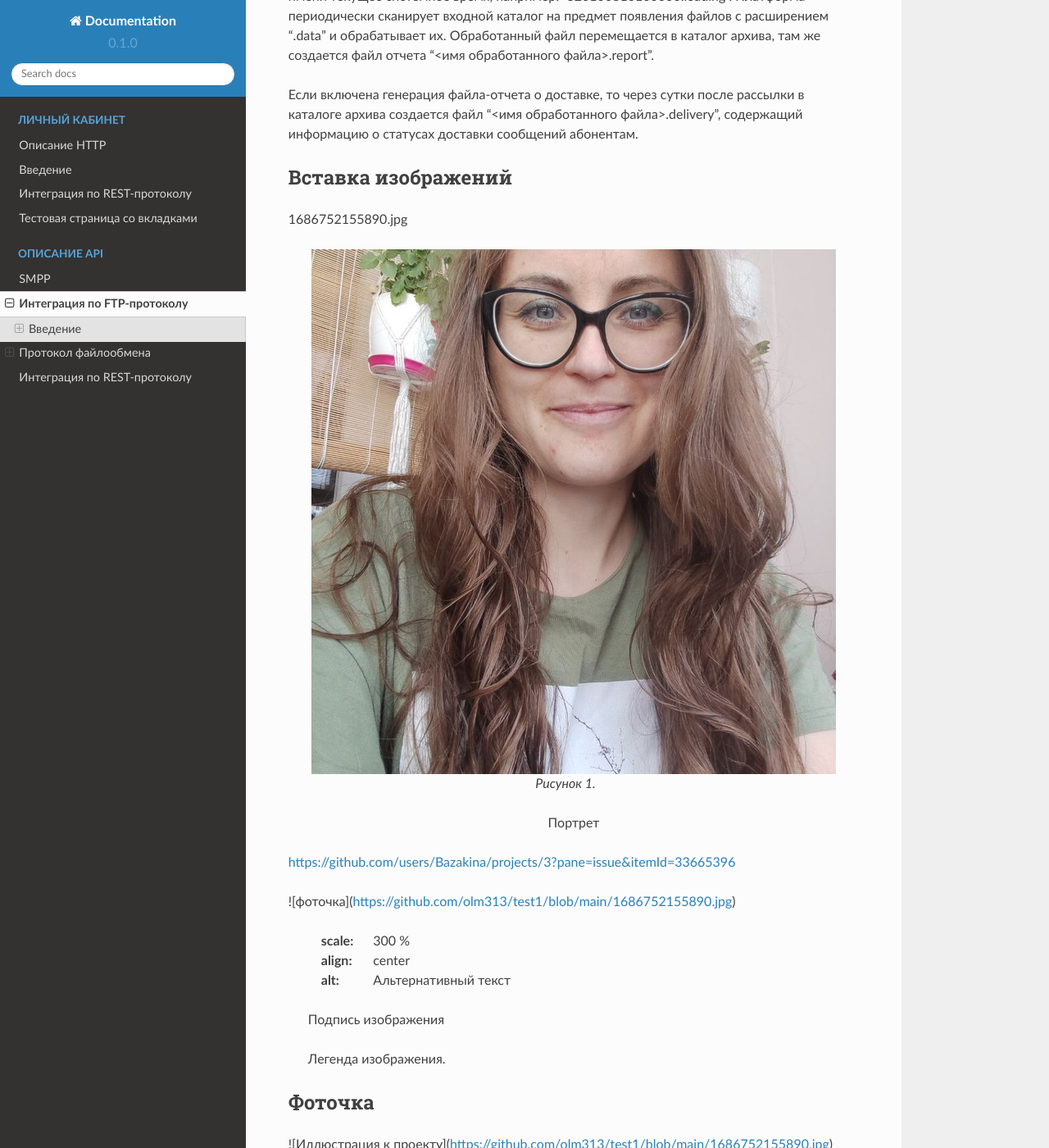
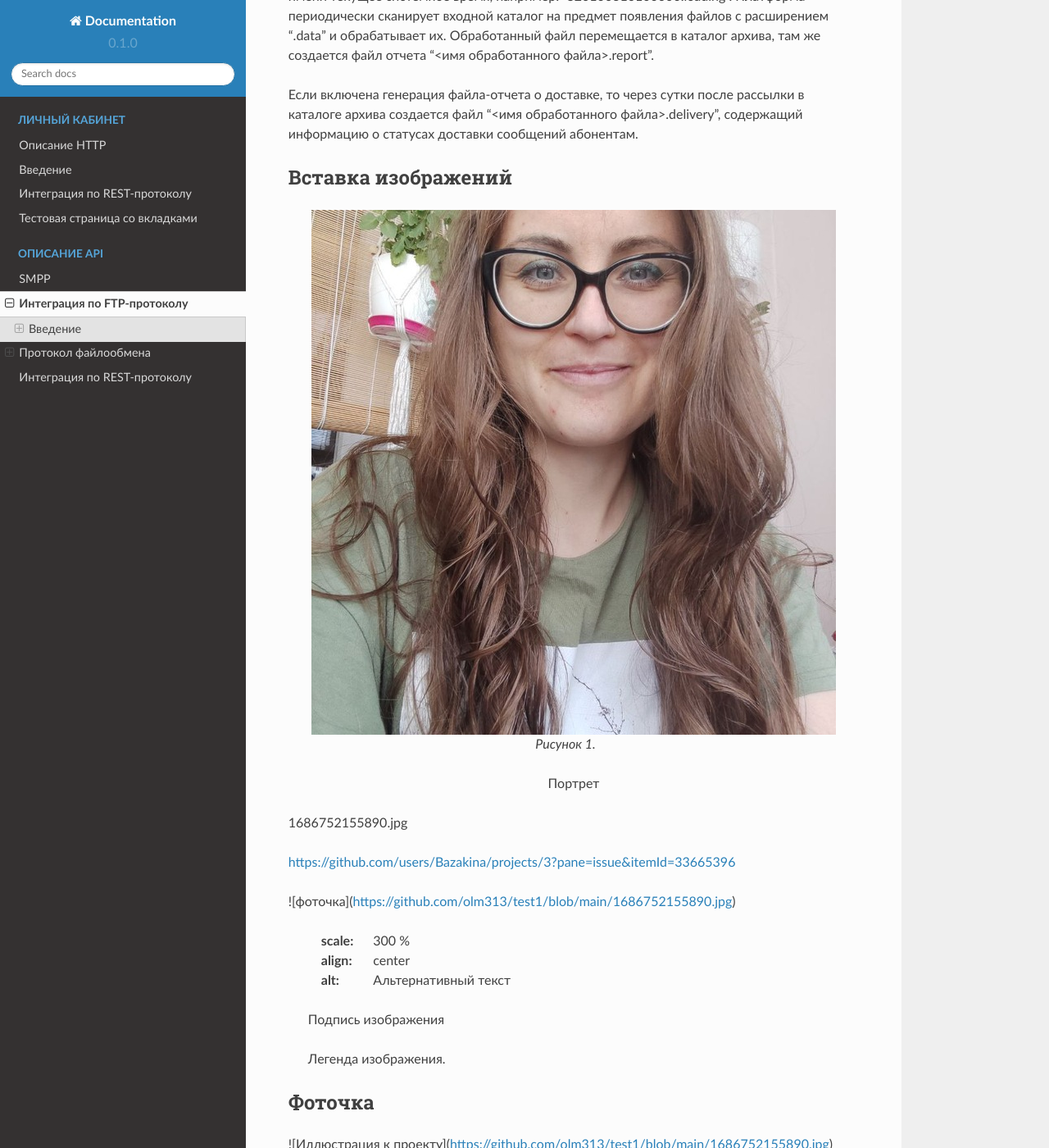
Before and after one commit to omikhaleva/test1, a Sphinx documentation site: the page built from docs/source/alena.rst, in a window 1280 px wide and 1400 px high, scrolled down 1777 px. Shown: the whole window at 82% size. Built offline with Sphinx 7.4.7 and the Read the Docs theme 2.0.0, drawn with Linux system fonts in a browser that asks for light colours.

Commit message:
pic next

```diff
--- a/docs/source/alena.rst
+++ b/docs/source/alena.rst
@@ -46,7 +46,6 @@
 
 Вставка изображений
 --------------------
-1686752155890.jpg
 
 .. figure:: _static/1686752155890.jpg
    :scale: 100 %
@@ -57,6 +56,7 @@
 
    Портрет
 
+1686752155890.jpg
 
 https://github.com/users/Bazakina/projects/3?pane=issue&itemId=33665396
 
```
